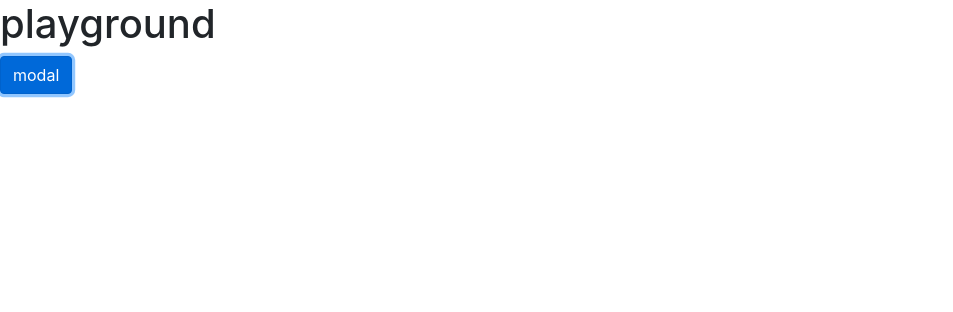
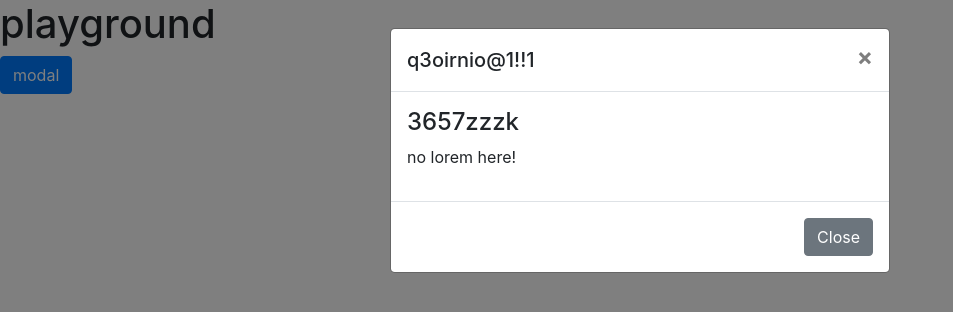
Before and after one commit to thisnat/learn-redux, a React (Create React App) app: page /play in a window 1280 px wide. Both pictures are taken after a click on the button "modal". Shown: the top 312 px of the page, without its empty margins (0-953 px from the left). Built offline with nearby package versions, Linux system fonts and the light colour scheme.

Commit message:
using bootstrap instead react-bootstrap

```diff
--- /dev/null
+++ b/src/components/MyModal.js
@@ -0,0 +1,29 @@
+import React from 'react';
+
+const MyModal = ({title,content}) => {
+    return (
+        <div>
+            <div className="modal fade" id="myModal" tabIndex="-1" aria-labelledby="exampleModalLabel" aria-hidden="true">
+                <div className="modal-dialog">
+                    <div className="modal-content">
+                        <div className="modal-header">
+                            <h5 className="modal-title" id="exampleModalLabel">q3oirnio@1!!1</h5>
+                            <button type="button" className="close" data-dismiss="modal" aria-label="Close">
+                                <span aria-hidden="true">&times;</span>
+                            </button>
+                        </div>
+                        <div className="modal-body">
+                            <h4>{title}</h4>
+                            <p>{content}</p>
+                        </div>
+                        <div className="modal-footer">
+                            <button type="button" className="btn btn-secondary" data-dismiss="modal">Close</button>
+                        </div>
+                    </div>
+                </div>
+            </div>
+        </div>
+    );
+};
+
+export default MyModal;
--- a/src/index.js
+++ b/src/index.js
@@ -9,6 +9,7 @@ import store from './store'
 import { Provider } from 'react-redux';
 
 import 'bootstrap/dist/css/bootstrap.min.css';
+import 'bootstrap/dist/js/bootstrap.min.js'
 
 ReactDOM.render(
   <React.StrictMode>
--- a/src/views/Playground.js
+++ b/src/views/Playground.js
@@ -1,17 +1,14 @@
 import React from 'react';
 
+import MyModal from '../components/MyModal'
+
 const Playground = () => {
-
-    const handleModalBtn = (e) => {
-        e.preventDefault();
-
-        console.log("click");
-    }
 
     return (
         <div>
             <h1>playground</h1>
-            <button className="btn btn-primary" onClick={handleModalBtn}>modal</button>
+            <button className="btn btn-primary" data-toggle="modal" data-target="#myModal">modal</button>
+            <MyModal title="3657zzzk" content="no lorem here!"/>
         </div>
     );
 };
```
